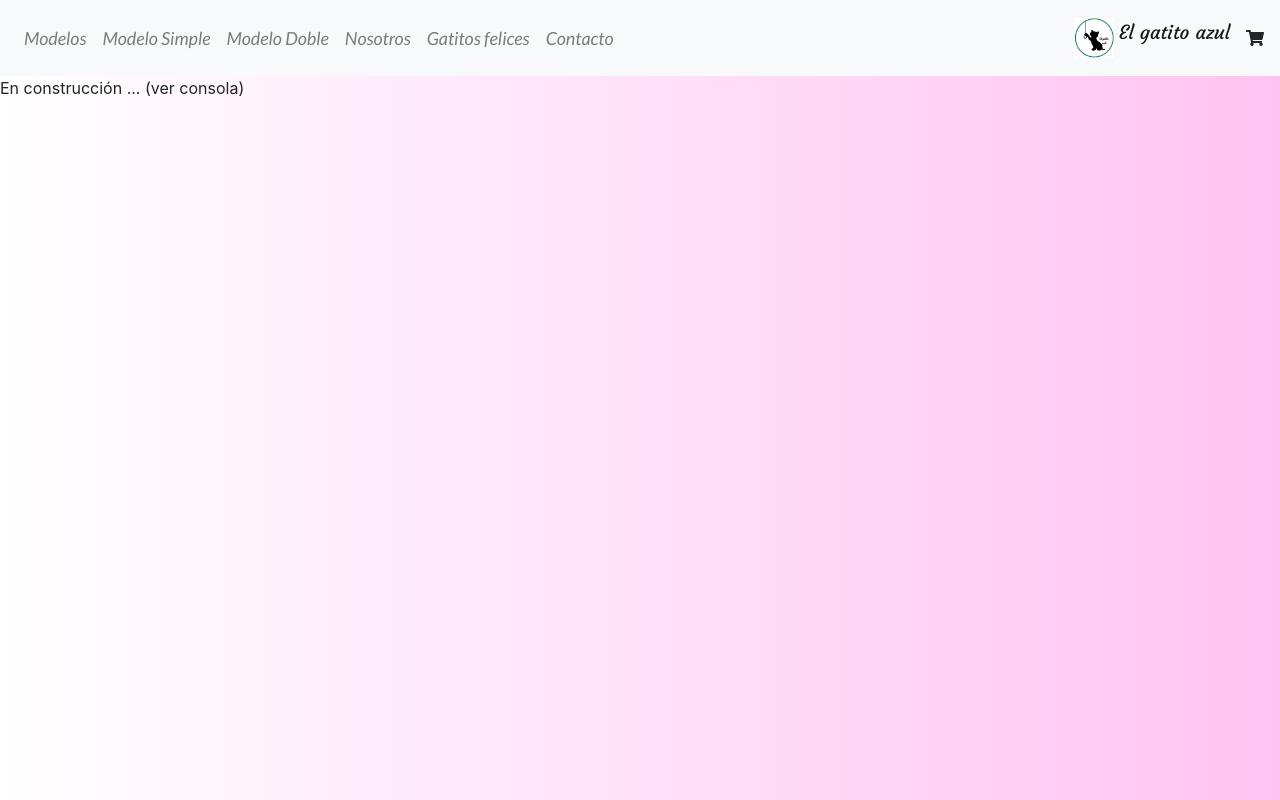
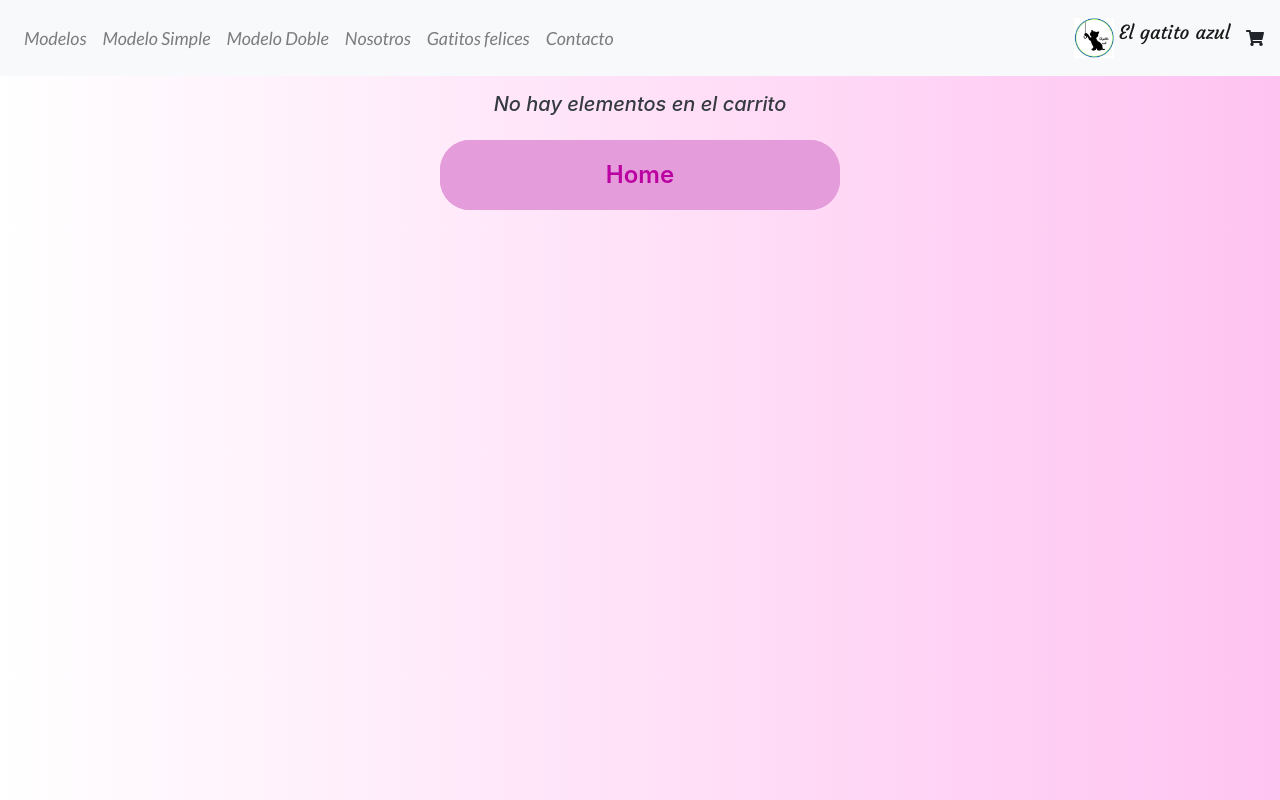
Before and after one commit to spancavil/Ecommerce---Ancavil, a React (Create React App) app: page /cart in a window 1280 px wide. Built offline with nearby package versions, Linux system fonts and the light colour scheme.

Commit message:
Manejo de Cart y modificado de CartWidget
Añadido de la lógica del componente Cart
Además renderizado opcional en CartWidget

```diff
--- a/src/components/Cart/index.js
+++ b/src/components/Cart/index.js
@@ -1,14 +1,88 @@
 import React, { useContext } from 'react'
 import {CartContext} from '../../context/cartContext';
+import { NavLink } from "react-router-dom";
+import "./styles.css"
 
 const Cart = () => {
 
-    const {cart} = useContext(CartContext);
+    const {cart, removeItem} = useContext(CartContext);
+
     console.table(cart);
+
+    const renderCarritoVacio = () => {
+        return (
+            <div className = "container text-dark mx-auto">
+                <div className="py-3 text-center font-italic">
+                    <h5>No hay elementos en el carrito</h5>
+                </div>
+                <div className= "text-center">
+                    <NavLink to = "/">
+                        <button className = "btnCompra justify-content-center"> Home </button>
+                    </NavLink>
+                </div>
+            </div>
+        )
+    }
+
+    const calcularTotal = () => {
+        let total = 0;
+        for (const elemento of cart) {
+            total += elemento.item.precio * elemento.quantity;
+        }
+        return total;
+    }
+
+    const renderCarrito = () =>{
+        return(
+            <div className="card shopping-cart">
+                <div className="card-header bg-dark text-light text-center">
+                    <i className="fa fa-shopping-cart px-3" aria-hidden="true"></i>
+                    Mi carrito
+                    <div className="clearfix"></div>
+                </div>
+                <div className="card-body">
+
+                    {cart.map(elemento =>
+                    <div className="row inline mt-3" key={elemento.item.id}>
+                        <div className="col-12 col-sm-12 col-md-4 text-center">
+                            <img className="img-responsive" src={elemento.item.src} alt="preview" width="200"/>
+                        </div>
+                        <div className="col-12 col-sm-12 justify-content-center text-md-left col-md-4 d-flex align-items-center">
+                            <h5 className="row">{elemento.item.description}</h5>
+                        </div>
+                        <div className="col-12 col-sm-12 text-center col-md-4 text-md-right row mx-auto d-flex align-items-center">
+                            <div className="col-6 text-right text-md-right align-middle">
+                                <h6><strong>Cantidad: {elemento.quantity}</strong></h6>
+                            </div>
+
+                            <div className="col-6 text-left text-md-center">
+                                <button type="button" onClick={()=>removeItem(elemento.item.id)} className="btn btn-outline-danger btn-xs">
+                                    <i className="fa fa-trash" aria-hidden="true">Quitar</i>
+                                </button>
+                            </div>
+                        </div>
+                    </div>
+                    )}
+
+                </div>
+                <div className="card-footer">
+                    <div className="pull-right m-5">
+                        <div className="text-center text-md-right m-3">
+                        <h3>
+                            <strong>
+                                Total: $<b>{calcularTotal()}.-</b>
+                            </strong>
+                        </h3>
+                        </div>
+                    </div>
+                </div>
+            </div>)
+    }
+
     return (
-        <div>
-            <p>En construcción ... (ver consola)</p>
-        </div>
+        <>
+            {cart.length === 0 ? renderCarritoVacio() : renderCarrito()}
+        </>
     )
 }
 
--- /dev/null
+++ b/src/components/Cart/styles.css
@@ -0,0 +1,55 @@
+* {
+    box-sizing: border-box;
+  }
+
+  :root {
+    --background: #e4bdd8;
+    --background-accent: #DBF8A3;
+    --background-accent-2: #BDE66E;
+    --light: #e49cda;
+    --dark: #d31cab;
+    --text: #bb00a2;
+  }
+
+.btnCompra {
+    justify-content: center;
+    cursor: pointer;
+    outline: none;
+    border: none;
+    background-color: var(--light);
+    width: 400px;
+    height: 70px;
+    border-radius: 30px;
+    font-size: 1.5rem;
+    font-weight: 600;
+    color: var(--text);
+    background-size: 100% 100%;
+    box-shadow: 0 0 0 7px var(--light) inset;
+    margin-bottom: 15px;
+  }
+
+  .btnCompra:hover {
+    background-image: linear-gradient(
+      145deg,
+      transparent 10%,
+      var(--dark) 10% 20%,
+      transparent 20% 30%,
+      var(--dark) 30% 40%,
+      transparent 40% 50%,
+      var(--dark) 50% 60%,
+      transparent 60% 70%,
+      var(--dark) 70% 80%,
+      transparent 80% 90%,
+      var(--dark) 90% 100%
+    );
+    animation: background 3s linear infinite;
+  }
+
+  @keyframes background {
+    0% {
+      background-position: 0 0;
+    }
+    100% {
+      background-position: 300px 0;
+    }
+  }
--- a/src/components/CartWidget/index.js
+++ b/src/components/CartWidget/index.js
@@ -1,5 +1,28 @@
-import React from "react";
+import React, { useContext } from "react";
+import {CartContext} from '../../context/cartContext';
+import { NavLink } from "react-router-dom";
 
 export default function CartWidget() {
-    return <i className="fas fa-shopping-cart"></i>;
+
+    const {cantidadTotal} = useContext(CartContext);
+    console.log(cantidadTotal)
+    const CarritoVacio = () => {
+        return(
+        <i className="fas fa-shopping-cart"></i>
+        )
+    }
+
+    const CarritoLleno = () => {
+        return(
+        <NavLink to="/cart">
+            <i className="fas fa-shopping-cart text-danger font-size-large">({cantidadTotal})</i>
+        </NavLink>
+        )
+    }
+
+    return (
+        <>
+        {cantidadTotal === 0 ? CarritoVacio() : CarritoLleno() }
+        </>
+    );
 }
--- a/src/components/ItemCount/index.js
+++ b/src/components/ItemCount/index.js
@@ -33,15 +33,15 @@ const ItemCount = (props) =>{
         //Sólo agregará el addOn (funcion del padre) en caso que el count sea mayor a cero, sino no.
         return(
             <div>
-                <div className="d-flex justify-content-around">
-                    <button className="btn btn btn-outline-primary btn-sm" onClick={removeHandle}>-</button>
-                    <h5 className="card-text">{count}</h5>
-                    <button className="btn btn btn-outline-primary btn-sm" onClick={addHandle}>+</button>
+                <div className="d-flex justify-content-center">
+                    <button className="btn btn btn-outline-danger btn-sm mx-3" onClick={removeHandle}>-</button>
+                    <h5 className="card-text mx-3">{count}</h5>
+                    <button className="btn btn btn-outline-danger btn-sm mx-3" onClick={addHandle}>+</button>
                 </div>
                 <p className="card-text"></p>
 
                 {count >0 ?
-                    <button className="btn btn btn-outline-primary btn-sm" onClick={addHandler}>
+                    <button className="btn btn btn-outline-danger btn-sm" onClick={addHandler}>
                         Agregar al carrito
                     </button> :
                     null
--- a/src/components/ItemDetail/index.js
+++ b/src/components/ItemDetail/index.js
@@ -28,9 +28,9 @@ const ItemDetail = ({item}) => {
                     <ItemCount stock ={item.stock} initial = {item.initial} onAdd={addHandler}></ItemCount>
                         :
                         <>
-                        <h5 className="card-title py-2">Cantidad: {count}</h5>
+                        <h5 className="card-title py-2">Cantidad agregada: {count}</h5>
                         <Link to='/cart'>
-                            <button className='btn btn btn-outline-primary btn-sm'>Terminar mi compra</button>
+                            <button className='btn btn btn-outline-danger'>Ir al carrito</button>
                         </Link>
                         </>
                     }
--- a/src/context/cartContext.js
+++ b/src/context/cartContext.js
@@ -6,25 +6,27 @@ export const CartProvider = ({children}) =>{
 
 
     const [cart, setCart] = useState([]) //Declara a cart como un estado.
-
+    const [cantidadTotal, setcantidadTotal] = useState(0)
     //Updatea la cantidad en caso de existir el elemento en el carrito
     //Orden de eventos: 1)Sacar el indice del elemento repetido, 2) Updatear la cantidad de ese índice 3)Setear el estado
     const cambiarCantidad = (auxCart,elementoExistente, nuevaCant) => {
         const index= cart.indexOf(elementoExistente);
         console.log("Indice del elemento repetido: ", index);
         auxCart[index].quantity += nuevaCant;
+        setcantidadTotal(nuevaCant + cantidadTotal);
         setCart(auxCart);
     }
     //Siempre la lógica y los cambios respectivos los hacemos en una copia de Cart, no en Cart directamente
     //ya que está asociada a un estado.
     const pushItem = (nuevoItem, nuevaCant, auxCart) => {
         auxCart.push({item: nuevoItem, quantity: nuevaCant})
+        setcantidadTotal(nuevaCant + cantidadTotal);
         setCart(auxCart)
     }
 
     const addItem = (nuevoItem, nuevaCant) => { //Recibe item y recibe la cantidad.
         const elementoExistente = cart.find(e=>e.item.id ===nuevoItem.id)
-        const auxCart = [...cart]; //Copiamos la cart en un auxCart, para poder trabajar.
+        const auxCart = [...cart]; //Copiamos la cart en un auxCart con un spread Operator, para poder trabajar
         (elementoExistente === undefined) ?
             pushItem(nuevoItem, nuevaCant, auxCart)
             :
@@ -32,13 +34,17 @@ export const CartProvider = ({children}) =>{
     }
 
     const removeItem = (itemId) => { //Recibe el itemId y lo borra
+        const itemElegido = cart.filter(e=> e.item.id === itemId);
+        console.log (itemElegido[0]);
+        const auxCantidad = cantidadTotal - itemElegido[0].quantity;
         const newCart = cart.filter(e => e.item.id !== itemId)
         setCart(newCart)
-
+        setcantidadTotal(auxCantidad)
     }
 
     const clear = () => { //Limpia el carrito.
-        setCart([])
+        setCart([]);
+        setcantidadTotal(0);
     }
 
     const isInCart = (id) => { //Pregunta si el item está dentro del carrito.
@@ -47,5 +53,5 @@ export const CartProvider = ({children}) =>{
         return currentItem ? true : false
     }
     //Actúa como proveedor global.
-    return <CartContext.Provider value={{cart, addItem, removeItem, clear, isInCart}}>{children}</CartContext.Provider>
+    return <CartContext.Provider value={{cart, addItem, removeItem, clear, isInCart, cantidadTotal}}>{children}</CartContext.Provider>
 }
```
